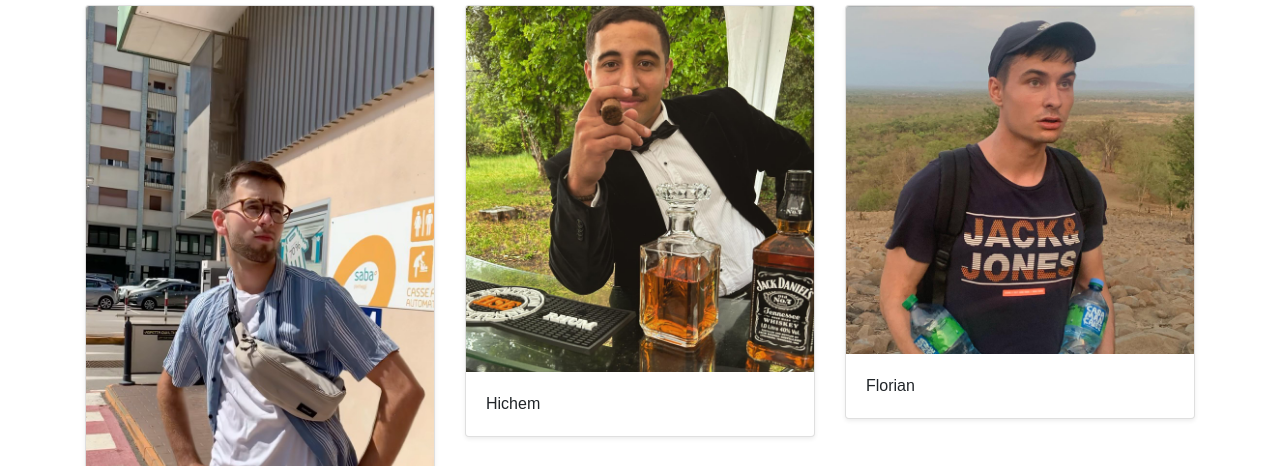
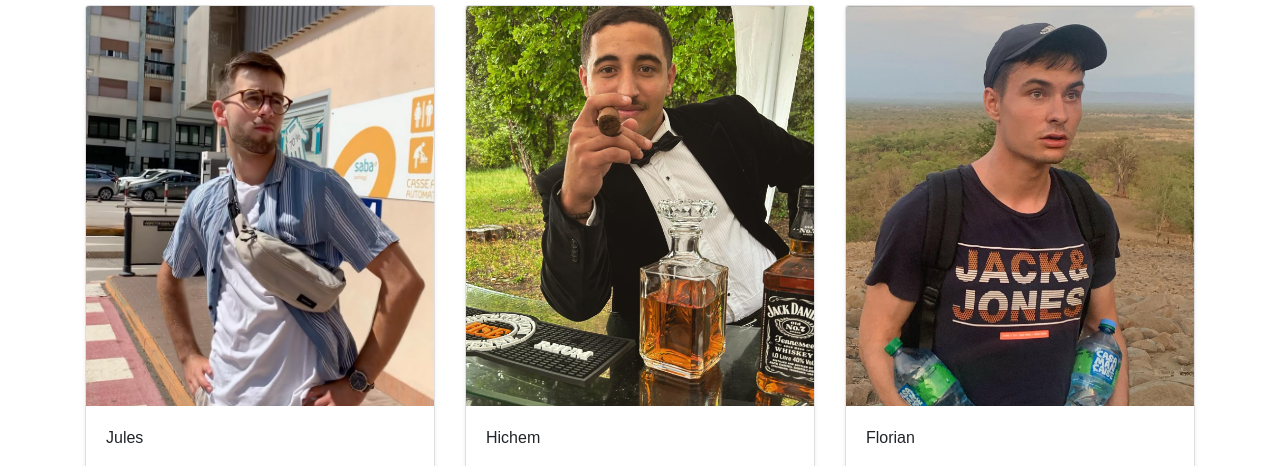
Before and after one commit to anpineau44/portfolio, a plain HTML site: page about.html in a window 1280 px wide. Shown: the part 334-800 px from the top of the page. Drawn offline with nearby package versions, Linux system fonts and the light colour scheme.

Commit message:
ajuste taille img

```diff
--- a/css/style.css
+++ b/css/style.css
@@ -71,3 +71,12 @@ footer {
 .hvr-underline-from-left:active:before {
     right: 0;
 }
+
+.card-img-top {
+    width: 100%;
+    /* Pour que l'image s'adapte à la largeur de son conteneur */
+    height: 400px;
+    /* Fixer la hauteur des images */
+    object-fit: cover;
+    /* Permet de conserver les proportions tout en remplissant l'espace */
+}
```
